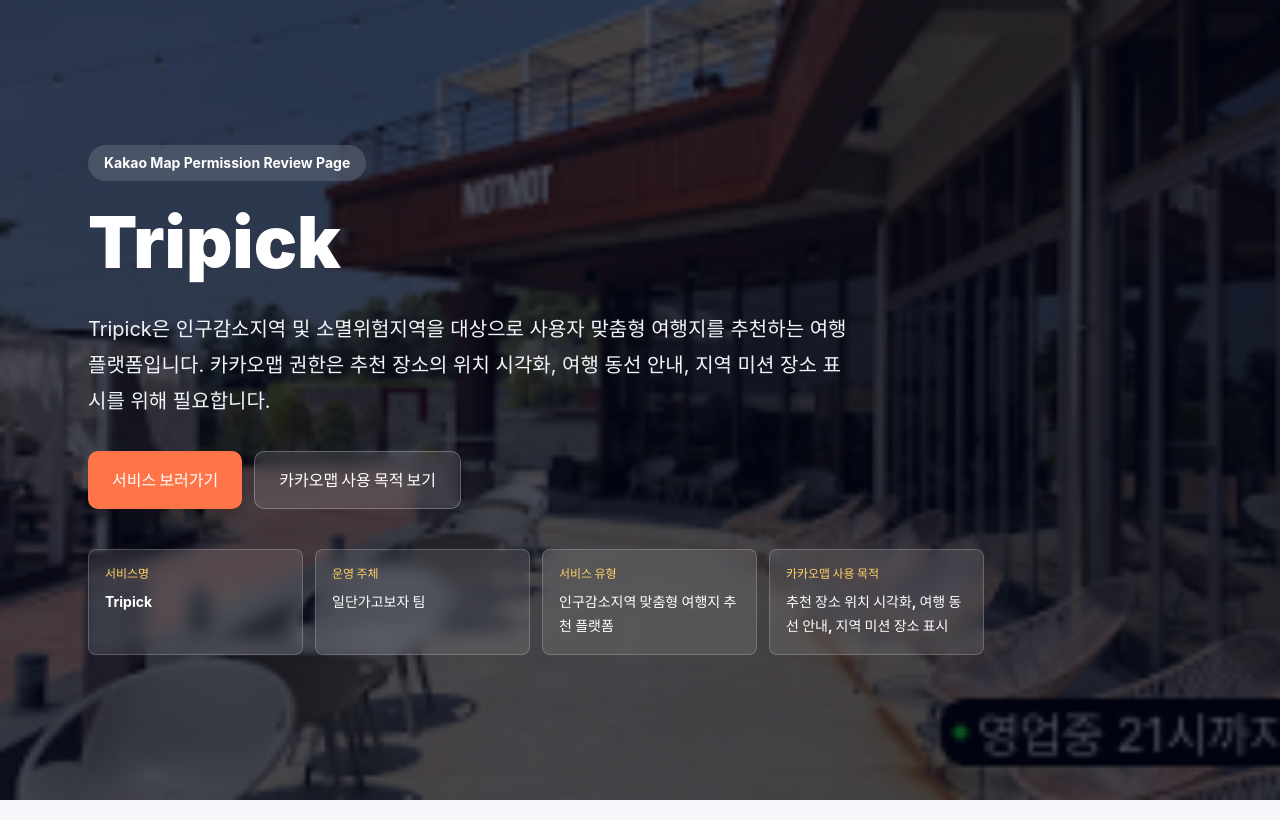
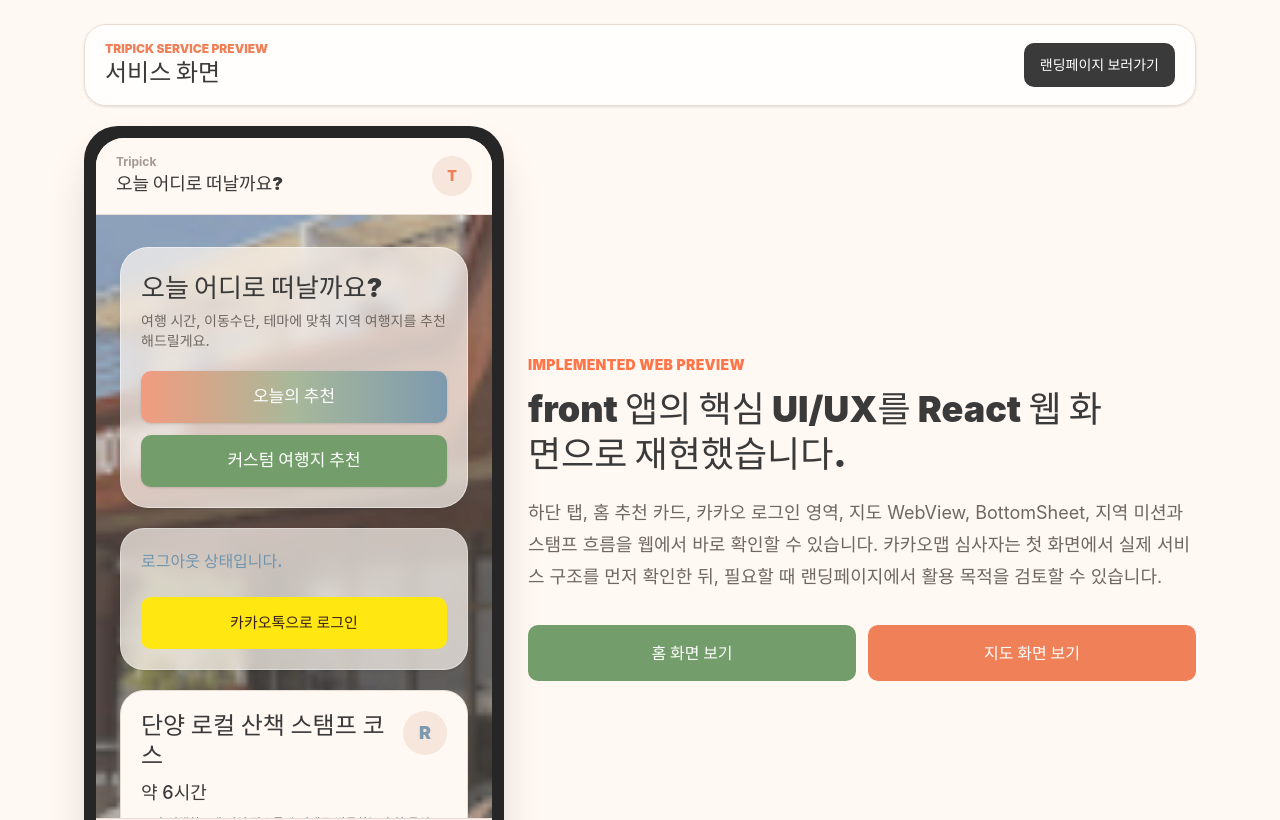
Before and after one commit to CapstoneDesignAI/kakaoMAP, a React (Vite) app: page / in a window 1280 px wide. Shown: the top 820 px of the page. Built offline with nearby package versions, Linux system fonts and the light colour scheme.

Commit message:
Show service preview before landing page

```diff
--- a/src/App.tsx
+++ b/src/App.tsx
@@ -359,7 +359,7 @@
             onClick={onBack}
             type="button"
           >
-            랜딩으로 돌아가기
+            랜딩페이지 보러가기
           </button>
         </header>
 
@@ -418,8 +418,8 @@
             <p className="mt-5 max-w-2xl text-lg leading-8 text-[#6F6762]">
               하단 탭, 홈 추천 카드, 카카오 로그인 영역, 지도 WebView,
               BottomSheet, 지역 미션과 스탬프 흐름을 웹에서 바로 확인할 수
-              있습니다. 카카오맵 심사자는 랜딩 설명을 읽은 뒤 이 화면에서 실제
-              서비스 구조를 확인할 수 있습니다.
+              있습니다. 카카오맵 심사자는 첫 화면에서 실제 서비스 구조를 먼저
+              확인한 뒤, 필요할 때 랜딩페이지에서 활용 목적을 검토할 수 있습니다.
             </p>
             <div className="mt-8 grid gap-3 sm:grid-cols-2">
               <button
@@ -681,7 +681,7 @@
 }
 
 function App() {
-  const [view, setView] = useState<'landing' | 'service'>('landing')
+  const [view, setView] = useState<'landing' | 'service'>('service')
 
   if (view === 'service') {
     return (
```
